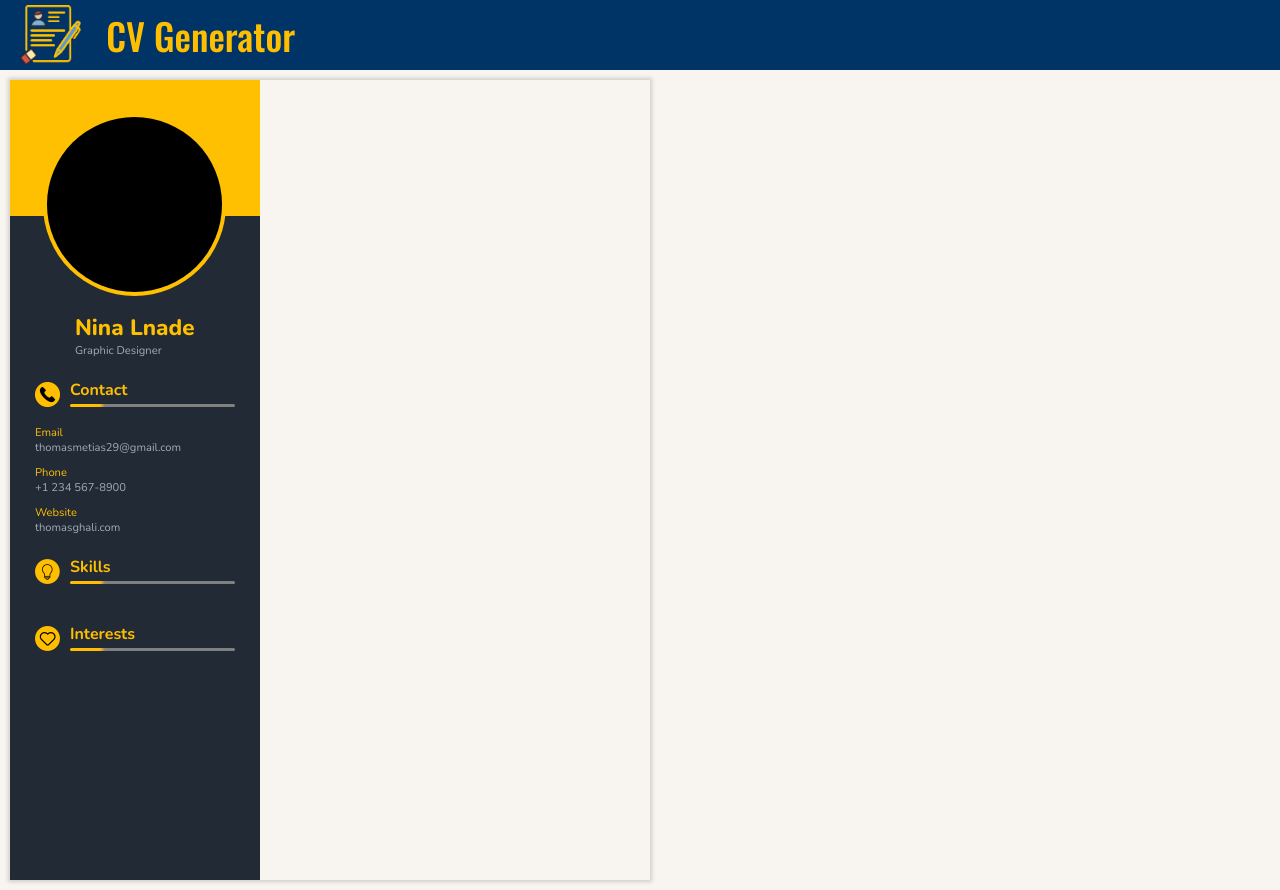
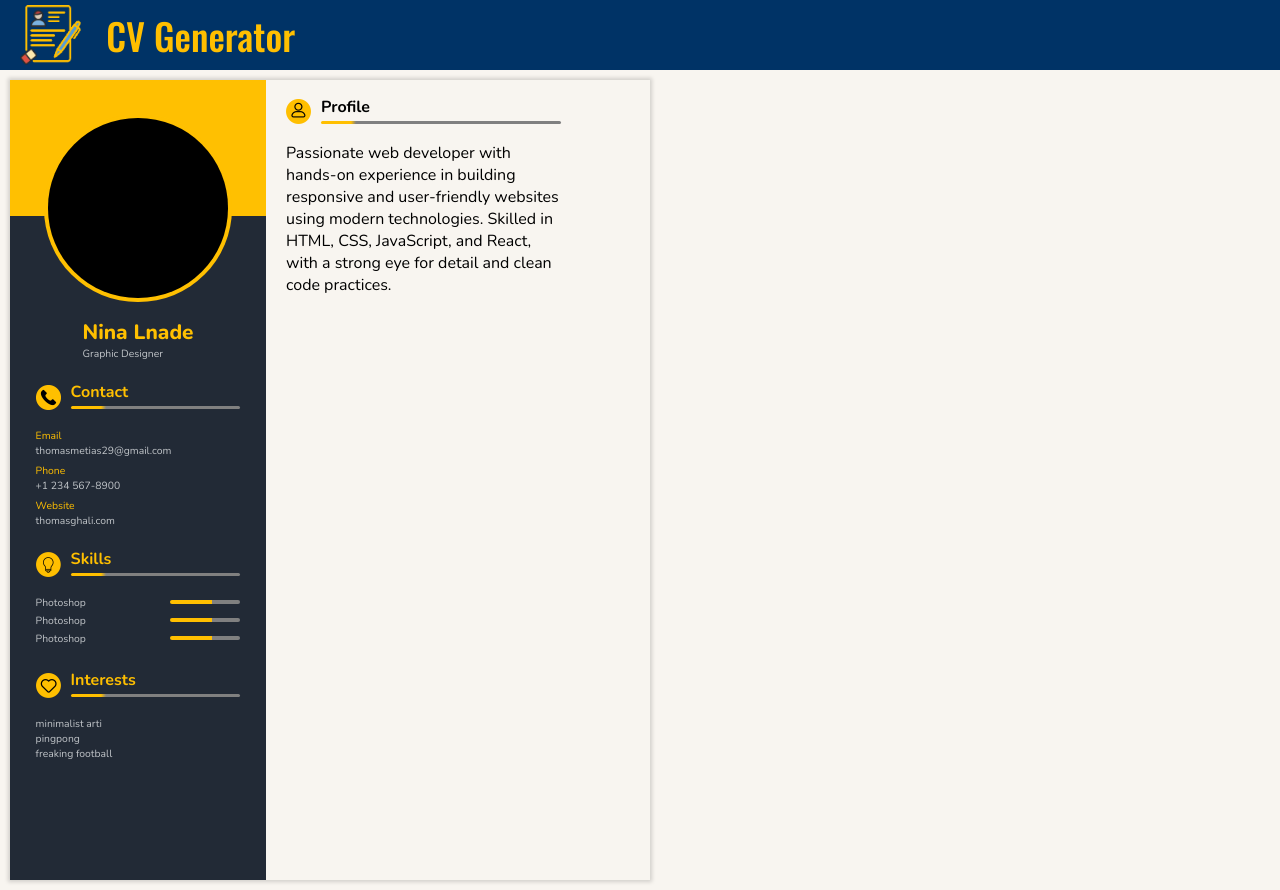
Before and after one commit to ThomasGhali/cv-generator, a React (Vite) app: page / in a window 1280 px wide. Built offline with nearby package versions, Linux system fonts and the light colour scheme.

Commit message:
fix: style issues

```diff
--- a/src/components/Cv/Cv.css
+++ b/src/components/Cv/Cv.css
@@ -1,5 +1,6 @@
 .cv-wrapper {
   height: 100vh;
+  max-height: 297mm;
   width: 50vw;
   min-width: 450px;
   max-width: 210mm;
@@ -14,6 +15,7 @@
   display: flex;
   width: 100%;
   aspect-ratio: 210 / 297;
+  overflow-y: auto;
 }
 
 .cv-wrapper::-webkit-scrollbar {
--- a/src/components/Cv/GeneralInfo/Profile.css
+++ b/src/components/Cv/GeneralInfo/Profile.css
@@ -3,7 +3,8 @@
  ======================== */
 
 .profile-wrapper {
-  width: 39%;
+  width: 40%;
+  flex-shrink: 0;
   background-image: linear-gradient(to bottom, #ffc001 15%, rgb(34, 42, 54) 15%);
   display: flex;
   flex-direction: column;
@@ -16,8 +17,8 @@
   flex-direction: column;
   row-gap: 20px;
   align-items: center;
-  color: rgb(164, 171, 179);
-  font-size: 0.7rem;
+  color: rgb(193, 197, 201);
+  font-size: 0.65rem;
 }
 
 .profile__img {
@@ -37,13 +38,14 @@
 
 .profile__name {
   color: #ffc001;
-  font-size: 1.4rem;
+  font-size: 1.3rem;
   font-weight: 800;
 }
 
 .profile-section {
   width: 80%;
 }
+
 
 /* ===============
   CONTACT STYLES
@@ -60,9 +62,28 @@
   width: 100%;
   display: flex;
   flex-direction: column;
-  row-gap: 10px;
+  row-gap: 5px;
   align-items: start;
 }
 
-.contact__section-wrapper {
+.contact__section-wrapper > p {
+  word-break: break-word;
 }
+
+/* ===============
+  SKILLS STYLES
+ =============== */
+
+.skill {
+  display: flex;
+  align-items: center;
+  justify-content: space-between;
+  margin-bottom: 3px;
+}
+
+.level {
+  width: 70px;
+  height: 4px;
+  border-radius: 3px;
+  background-image: linear-gradient(to right, rgb(255, 191, 0) 60%, grey 60%);
+}
--- a/src/components/Cv/GeneralInfo/Profile.jsx
+++ b/src/components/Cv/GeneralInfo/Profile.jsx
@@ -17,7 +17,7 @@ export default function Profile() {
           </div>
 
           <section className="contact profile-section">
-            <SectionsHeader text="Contact" iconName="contact" />
+            <SectionsHeader text="Contact" iconName="contact" font="gold" />
             <div className="contact__info">
               <div className="contact__section-wrapper">
                 <span className="contact__highlight">Email</span>
@@ -35,11 +35,28 @@ export default function Profile() {
           </section>
 
           <section className="skills profile-section">
-            <SectionsHeader text="Skills" iconName="skills" />
+            <SectionsHeader text="Skills" iconName="skills" font="gold" />
+            <div className="skill">
+              <span>Photoshop</span>
+              <div className="level"></div>
+            </div>
+            <div className="skill">
+              <span>Photoshop</span>
+              <div className="level"></div>
+            </div>
+            <div className="skill">
+              <span>Photoshop</span>
+              <div className="level"></div>
+            </div>
+
           </section>
 
           <section className="interests profile-section">
-            <SectionsHeader text="Interests" iconName="interests" />
+            <SectionsHeader text="Interests" iconName="interests" font="gold" />
+            <p>minimalist arti</p>
+            <p>pingpong</p>
+            <p>freaking football</p>
+
           </section>
         </section>
       </div>
--- a/src/components/Cv/SectionsHeader.css
+++ b/src/components/Cv/SectionsHeader.css
@@ -23,7 +23,6 @@
 .header__name {
   font-size: 1rem;
   font-weight: 700;
-  color: rgb(255, 191, 0);
 }
 
 .header__line {
--- a/src/components/Cv/SectionsHeader.jsx
+++ b/src/components/Cv/SectionsHeader.jsx
@@ -17,14 +17,23 @@ const icons = {
   portofolio,
 };
 // in the future it should be passed th icon name
-export default function SectionsHeader({ iconName, text }) {
+export default function SectionsHeader({ iconName, text, font }) {
 
   return (
     <>
       <div className="header">
         <img src={icons[iconName]} className='header__icon' />
         <div className="header__info">
-          <div className="header__name">{text}</div>
+          <div
+            className="header__name"
+            style={{
+              color: font === 'gold' ?
+              'rgb(255, 191, 0)' :
+              'black'
+            }}
+          >
+            {text}
+          </div>
           <div className="header__line"></div>
         </div>
       </div>
--- a/src/components/Cv/TechnicalInfo/TechnicalInfo.css
+++ b/src/components/Cv/TechnicalInfo/TechnicalInfo.css
@@ -0,0 +1,7 @@
+/* =====================
+  TECHNICAL INFO STYLES
+ ===================== */
+
+.technical-info {
+  padding: 15px 20px;
+}
--- a/src/components/Cv/TechnicalInfo/TechnicalInfo.jsx
+++ b/src/components/Cv/TechnicalInfo/TechnicalInfo.jsx
@@ -1,6 +1,13 @@
+import "./TechnicalInfo.css"
+import SectionsHeader from "../SectionsHeader"
+
 export default function TechnicalInfo() {
   return (
-    <>
-    </>
+    <div className="technical-info">
+      <section className="profile-section">
+        <SectionsHeader text="Profile" iconName="profile" />
+        <p>Passionate web developer with hands-on experience in building responsive and user-friendly websites using modern technologies. Skilled in HTML, CSS, JavaScript, and React, with a strong eye for detail and clean code practices.</p>
+      </section>
+    </div>
   )
 }
```
